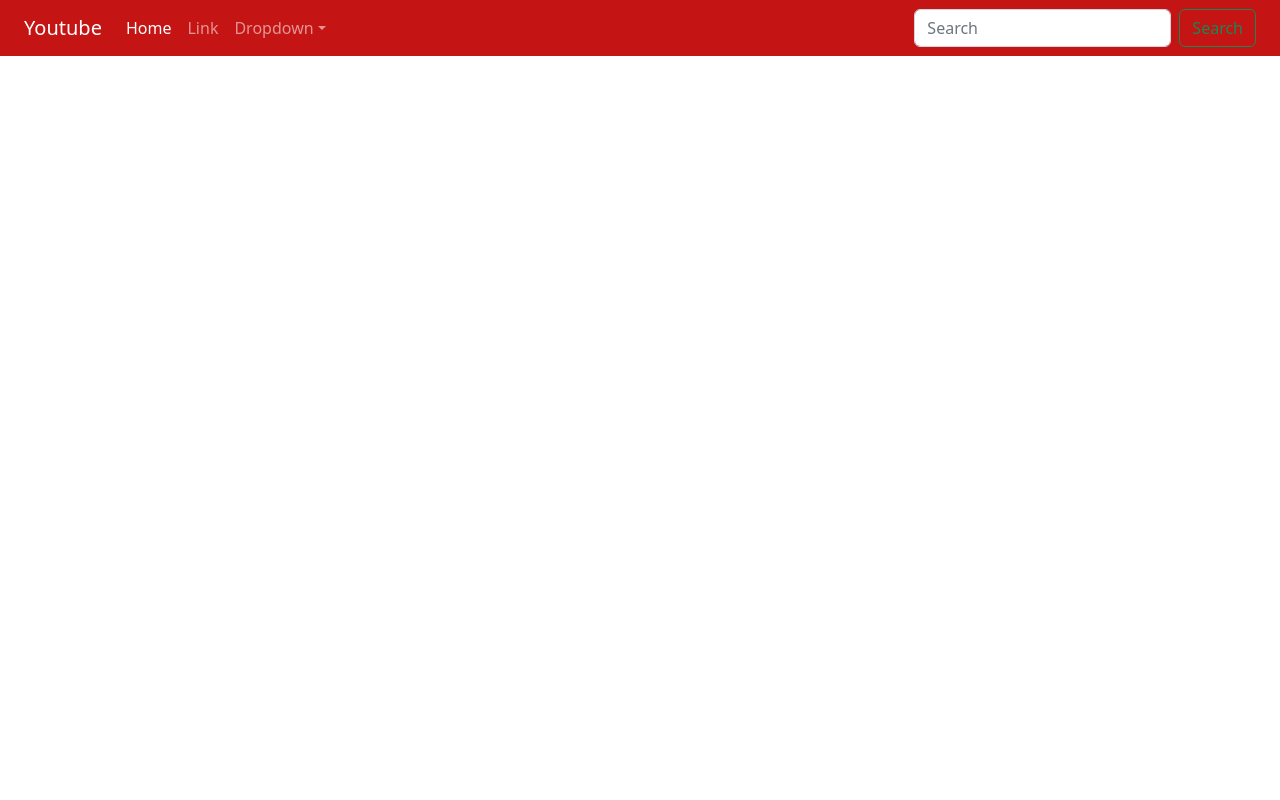
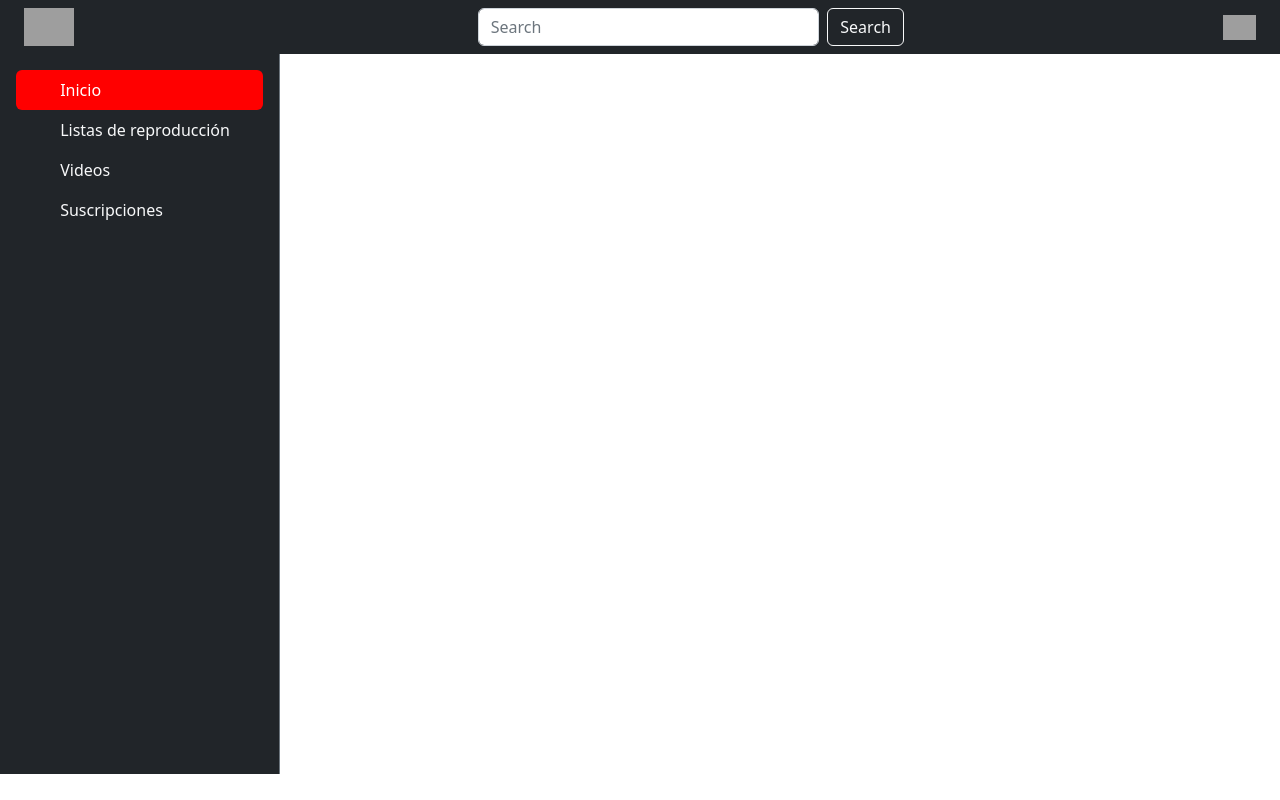
Before and after one commit to Saulix22/Youtube-Clone, a Django app: page / in a window 1280 px wide. Run offline with Django 4.2, Linux system fonts and the light colour scheme; grey boxes are pictures that could not be loaded.

Commit message:
View redesigned with bootstrap

```diff
--- a/Youtube/Templates/base.html
+++ b/Youtube/Templates/base.html
@@ -15,35 +15,26 @@
 </head>
 
 <body>
- <nav class="navbar navbar-expand-sm navbar-dark px-4" style="background-color: #c51414;">
-     <a class="navbar-brand" href="#">Youtube </a>
-     <button class="navbar-toggler d-lg-none" type="button" data-bs-toggle="collapse" data-bs-target="#collapsibleNavId" aria-controls="collapsibleNavId"
-         aria-expanded="false" aria-label="Toggle navigation"></button>
-     <div class="collapse navbar-collapse" id="collapsibleNavId">
-         <ul class="navbar-nav me-auto mt-2 mt-lg-0">
-             <li class="nav-item">
-                 <a class="nav-link active" href="#" aria-current="page">Home <span class="visually-hidden">(current)</span></a>
-             </li>
-             <li class="nav-item">
-                 <a class="nav-link" href="#">Link</a>
-             </li>
-             <li class="nav-item dropdown">
-                 <a class="nav-link dropdown-toggle" href="#" id="dropdownId" data-bs-toggle="dropdown" aria-haspopup="true" aria-expanded="false">Dropdown</a>
-                 <div class="dropdown-menu" aria-labelledby="dropdownId">
-                     <a class="dropdown-item" href="#">Action 1</a>
-                     <a class="dropdown-item" href="#">Action 2</a>
-                 </div>
-             </li>
-         </ul>
-         <form class="d-flex my-2 my-lg-0">
-             <input class="form-control me-sm-2" type="text" placeholder="Search">
-             <button class="btn btn-outline-success my-2 my-sm-0" type="submit">Search</button>
-         </form>
-     </div>
+ <!-- <nav class="navbar navbar-expand-sm navbar-dark px-4" style="background-color: #c51414;"> -->
+<nav class="navbar navbar-expand-sm navbar-dark px-4 d-flex justify-content-between bg-dark">
+     <img src="https://upload.wikimedia.org/wikipedia/commons/e/ef/Youtube_logo.png" alt="" width="50">
+     <div class="d-flex">
+        <form class="d-flex">
+            <input class="form-control me-sm-2 col-lg-2" type="text" placeholder="Search">
+            <button class="btn btn-outline-light my-2 my-sm-0 " type="submit">Search</button>
+        </form>
+    </div>
+        <div>
+            <img src="https://static.vecteezy.com/system/resources/previews/008/442/086/original/illustration-of-human-icon-user-symbol-icon-modern-design-on-blank-background-free-vector.jpg" alt="..." class="img-rounded" width="33">
+        </div>
+
  </nav>
 
+
+
+  <main>
   {% block content %} {% endblock %}
-
+</main>
   <!-- Bootstrap JavaScript Libraries -->
   <script src="https://cdn.jsdelivr.net/npm/@popperjs/core@2.11.6/dist/umd/popper.min.js"
     integrity="sha384-oBqDVmMz9ATKxIep9tiCxS/Z9fNfEXiDAYTujMAeBAsjFuCZSmKbSSUnQlmh/jp3" crossorigin="anonymous">
--- a/Youtube/Templates/pages/home.html
+++ b/Youtube/Templates/pages/home.html
@@ -3,31 +3,41 @@
 {% block title %} Youtube {% endblock %}
 
 {% block content %}
+<!-- Side bar -->
 
-    <div class="toast-container position-static">
-        <div class="toast" role="alert" aria-live="assertive" aria-atomic="true">
-          <div class="toast-header">
-            <img src="source" class="rounded me-2" alt="Bootstrap">
-            <strong class="me-auto">Bootstrap</strong>
-            <small class="text-muted">just now</small>
-            <button type="button" class="btn-close" data-bs-dismiss="toast" aria-label="Close"></button>
-          </div>
-          <div class="toast-body">
-            See? Just like this.
-          </div>
-        </div>
+<div class="d-flex flex-column flex-shrink-0 p-3 bg-dark border-1 border-secondary border-end" style="width: 280px; height:90vh">
+  <ul class="nav nav-pills flex-column mb-auto h-100 d-inline-block">
+    <li class="nav-item">
+      <a href="#" class="nav-link active" aria-current="page" style="background-color: red!important;">
+        <svg class="bi me-2" width="16" height="16"><use xlink:href="#home"></use></svg>
+        Inicio
+      </a>
+    </li>
+    <li>
+      <a href="#" class="nav-link link-light">
+        <svg class="bi me-2" width="16" height="16"><use xlink:href="#speedometer2"></use></svg>
+        Listas de reproducción
+      </a>
+    </li>
+    <li>
+      <a href="#" class="nav-link link-light">
+        <svg class="bi me-2" width="16" height="16"><use xlink:href="#table"></use></svg>
+        Videos
+      </a>
+    </li>
+    <li>
+      <a href="#" class="nav-link link-light">
+        <svg class="bi me-2" width="16" height="16"><use xlink:href="#grid"></use></svg>
+        Suscripciones
+      </a>
+    </li>
+    <li>
+      <a href="#" class="nav-link link-light">
+        <svg class="bi me-2" width="16" height="16"><use xlink:href="#people-circle"></use></svg>
 
-        <div class="toast" role="alert" aria-live="assertive" aria-atomic="true">
-          <div class="toast-header">
-            <img src="source" class="rounded me-2" alt="Bootstrap 2">
-            <strong class="me-auto">Bootstrap 2</strong>
-            <small class="text-muted">just now</small>
-            <button type="button" class="btn-close" data-bs-dismiss="toast" aria-label="Close"></button>
-          </div>
-          <div class="toast-body">
-            Heads up, toasts will stack automatically
-          </div>
-        </div>
-      </div>
+      </a>
+    </li>
+  </ul>
+</div>
 
 {% endblock %}
```
